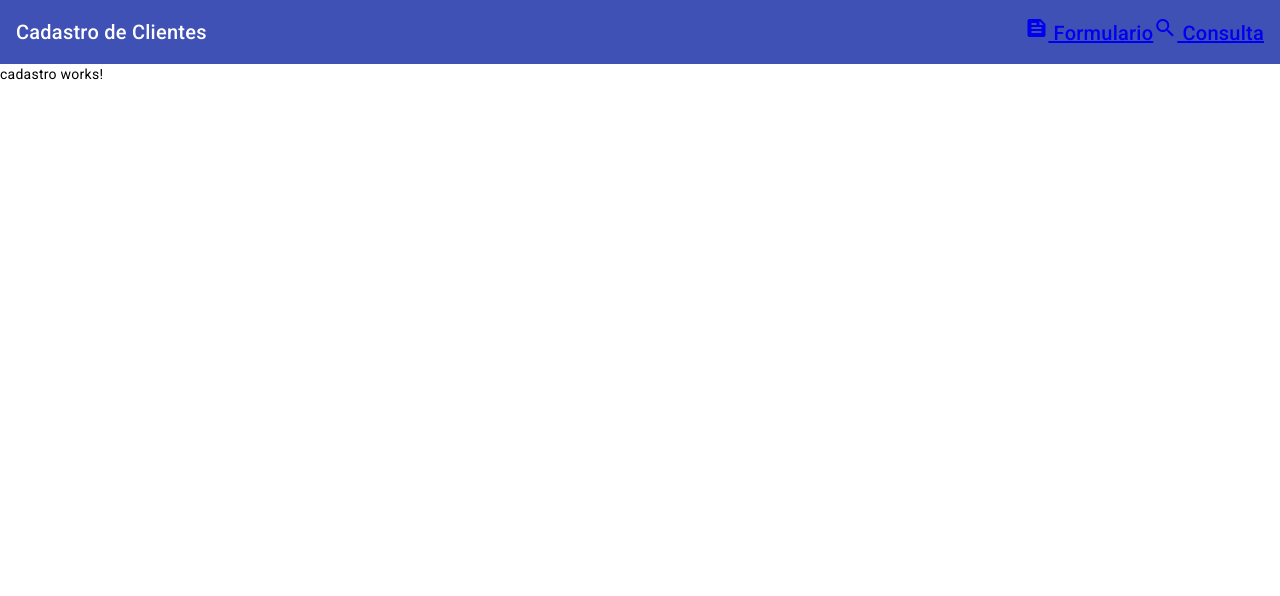
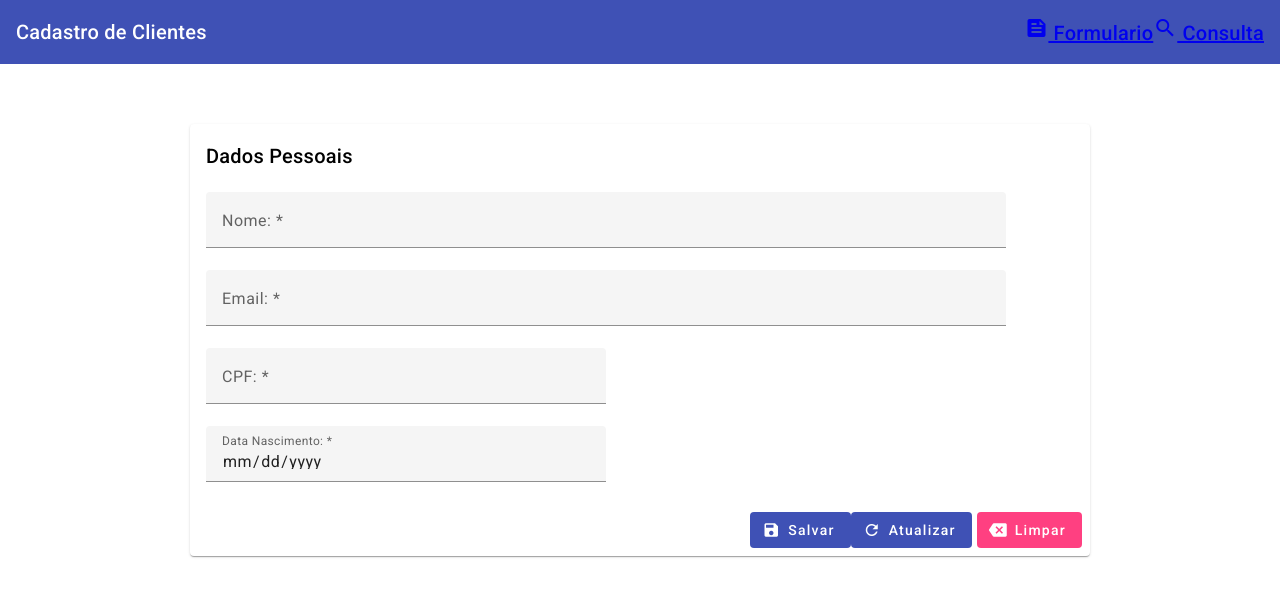
Before and after one commit to rafael-carmo/curso-angular-dougllas-sousa-crud-angular-material, an Angular app: page /cadastro in a window 1280 px wide. Shown: the top 596 px of the page. Built offline with nearby package versions, Linux system fonts and the light colour scheme.

Commit message:
:sparkles: feat: Add form fields and layout to Cadastro component

```diff
--- a/package.json
+++ b/package.json
@@ -14,6 +14,7 @@
     "@angular/common": "^19.2.0",
     "@angular/compiler": "^19.2.0",
     "@angular/core": "^19.2.0",
+    "@angular/flex-layout": "^15.0.0-beta.42",
     "@angular/forms": "^19.2.0",
     "@angular/material": "^19.2.19",
     "@angular/platform-browser": "^19.2.0",
@@ -21,6 +22,7 @@
     "@angular/router": "^19.2.0",
     "rxjs": "~7.8.0",
     "tslib": "^2.3.0",
+    "uuid": "^11.0.2",
     "zone.js": "~0.15.0"
   },
   "devDependencies": {
--- a/src/app/components/cadastro/cadastro.component.html
+++ b/src/app/components/cadastro/cadastro.component.html
@@ -1 +1,64 @@
-<p>cadastro works!</p>
+<div fxLayout="row" fxLayoutAlign="center">
+  <div fxLayout="column" fxFlex="900px">
+    <form class="mt-60" #clientesFrm="ngForm">
+        <mat-card>
+          <mat-card-header>
+            <mat-card-title>Dados Pessoais</mat-card-title>
+          </mat-card-header>
+          <mat-card-content class="mt-20">
+
+            <div fxLayout="row" fxLayoutAlign="start" fxLayoutGap="16px">
+              <div fxLayout="column" fxFlex="800px">
+                <mat-form-field class="full-width">
+                  <mat-label>Nome: *</mat-label>
+                  <input type="text" matInput placeholder="Ex. José da Silva">
+                </mat-form-field>
+              </div>
+            </div>
+
+            <div fxLayout="row" fxLayoutAlign="start" fxLayoutGap="16px">
+              <div fxLayout="column" fxFlex="800px">
+                <mat-form-field class="full-width">
+                  <mat-label>Email: *</mat-label>
+                  <input type="email" matInput placeholder="Ex. pat@example.com">
+                </mat-form-field>
+              </div>
+            </div>
+
+            <div fxLayout="row" fxLayoutAlign="start" fxLayoutGap="16px">
+              <div fxLayout="column" fxFlex="400px">
+                <mat-form-field class="full-width">
+                  <mat-label>CPF: *</mat-label>
+                  <input type="text" matInput placeholder="Ex. ">
+                </mat-form-field>
+              </div>
+            </div>
+
+            <div fxLayout="row" fxLayoutAlign="start" fxLayoutGap="16px">
+              <div fxLayout="column" fxFlex="400px">
+                <mat-form-field class="full-width">
+                  <mat-label>Data Nascimento: *</mat-label>
+                  <input type="date" matInput placeholder="Ex. ">
+                </mat-form-field>
+              </div>
+            </div>
+
+          </mat-card-content>
+          <mat-card-actions align="end">
+                <button color="primary" mat-flat-button>
+                  <mat-icon>save</mat-icon>
+                  Salvar
+                </button>
+                <button color="primary" mat-flat-button>
+                  <mat-icon>refresh</mat-icon>
+                  Atualizar
+                </button>
+                <button color="accent" mat-flat-button class="ml-5">
+                  <mat-icon>backspace</mat-icon>
+                  Limpar
+                </button>
+          </mat-card-actions>
+        </mat-card>
+    </form>
+  </div>
+</div>
--- a/src/styles.scss
+++ b/src/styles.scss
@@ -2,3 +2,21 @@
 
 html, body { height: 100%; }
 body { margin: 0; font-family: Roboto, "Helvetica Neue", sans-serif; }
+
+.mt-20 {
+  margin-top: 20px;
+}
+.mt-40 {
+  margin-top: 40px;
+}
+.mt-60 {
+  margin-top: 60px;
+}
+
+.ml-5 {
+  margin-left: 5px;
+}
+
+.full-width {
+  width: 100%;
+}
```
Also changed, not shown: src/app/components/cadastro/cadastro.component.ts (+16 -1 lines), 1 other file (tests, documents, lock files or other folders).
